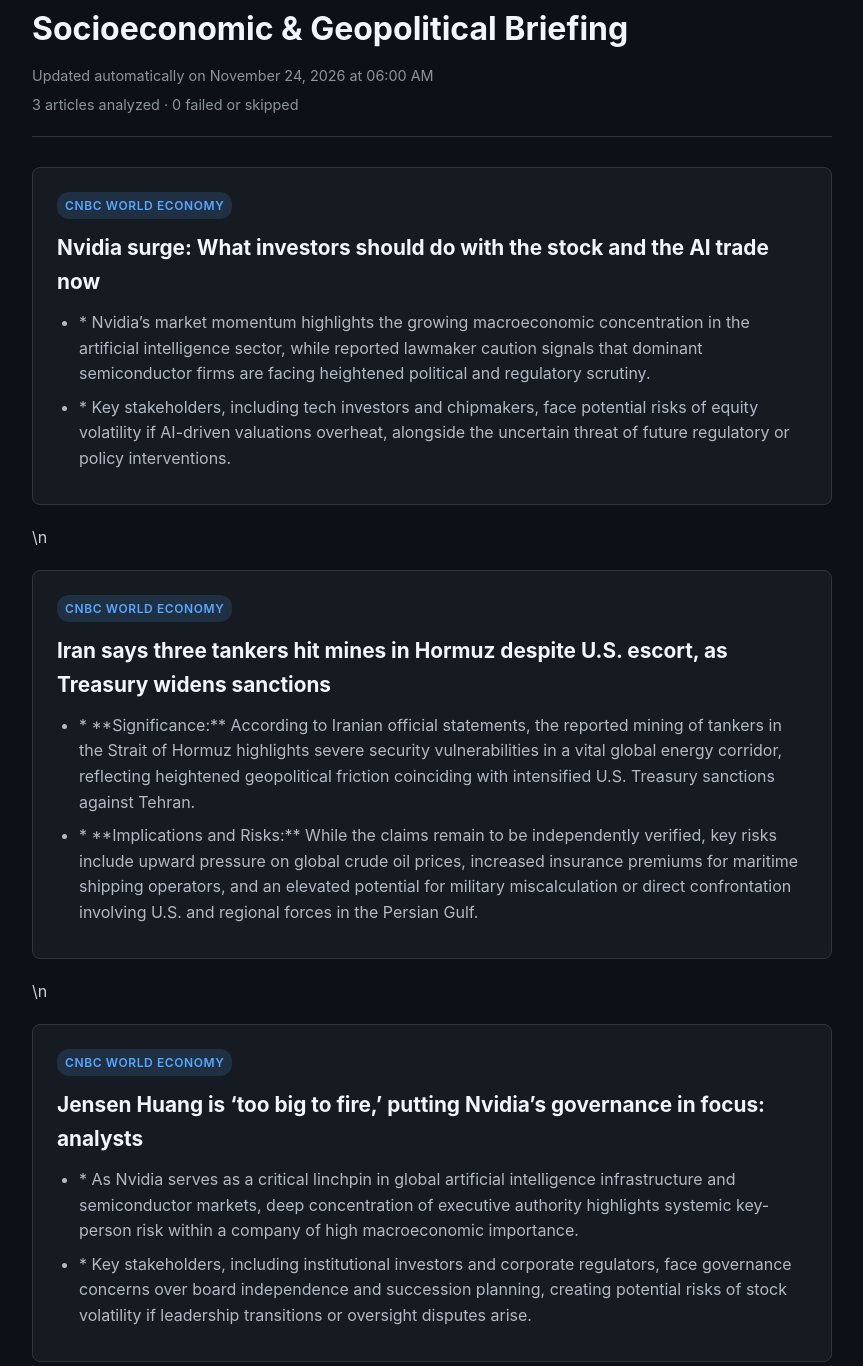
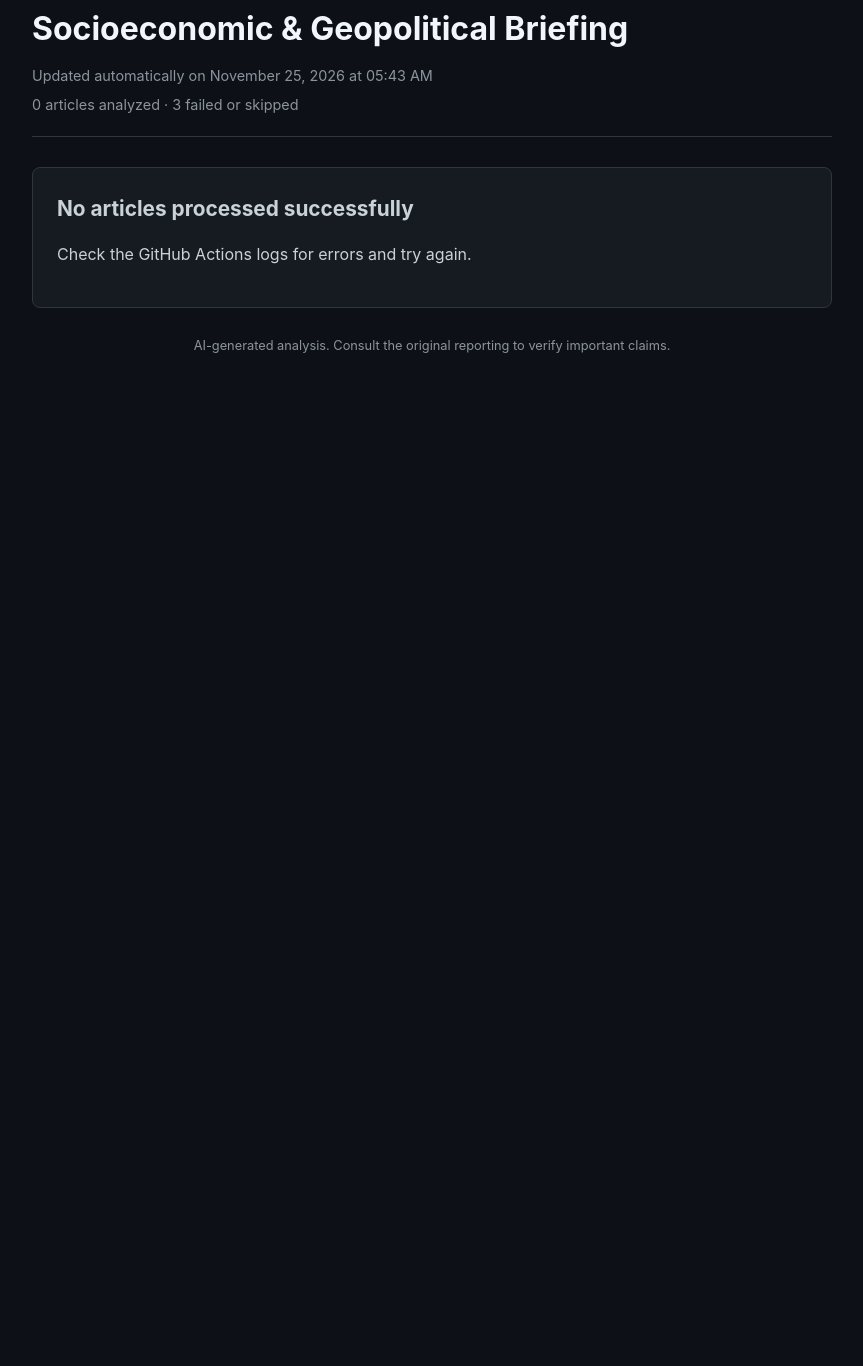
Before and after one commit to itserenjaeger1/the-geopolitical-pulse-, a plain HTML site: page index.html in a window 1280 px wide. Shown: the part 37-1403 px from the top of the page, without its empty margins (208-1071 px from the left). After the commit the page ends 800 px from the top, so only its background shows below. Drawn offline with Linux system fonts and the light colour scheme.

Commit message:
Deploying to gh-pages from @ itserenjaeger1/the-geopolitical-pulse-@fe86b8d4c1652b216eaaa84e8471c2ac7876f77a 🚀

```diff
--- a/index.html
+++ b/index.html
@@ -84,40 +84,15 @@
     <main class="container">
         <header>
             <h1>Socioeconomic &amp; Geopolitical Briefing</h1>
-            <div class="date">Updated automatically on November 24, 2026 at 06:00 AM</div>
-            <div class="status">3 articles analyzed · 0 failed or skipped</div>
+            <div class="date">Updated automatically on November 25, 2026 at 05:43 AM</div>
+            <div class="status">0 articles analyzed · 3 failed or skipped</div>
         </header>
         <section class="grid" aria-label="News articles">
 
-                <article class="card">
-                    <div class="source">CNBC World Economy</div>
-                    <h2>
-                        <a href="https://www.cnbc.com/2026/11/23/nvidia-stock-jensen-huang-ai-trade.html"
-                           target="_blank"
-                           rel="noopener noreferrer">Nvidia surge: What investors should do with the stock and the AI trade now</a>
-                    </h2>
-                    <ul><li>* Nvidia’s market momentum highlights the growing macroeconomic concentration in the artificial intelligence sector, while reported lawmaker caution signals that dominant semiconductor firms are facing heightened political and regulatory scrutiny.</li><li>* Key stakeholders, including tech investors and chipmakers, face potential risks of equity volatility if AI-driven valuations overheat, alongside the uncertain threat of future regulatory or policy interventions.</li></ul>
-                </article>
-                \n
-                <article class="card">
-                    <div class="source">CNBC World Economy</div>
-                    <h2>
-                        <a href="https://www.cnbc.com/2026/11/24/iran-trump-hormuz-crude-.html"
-                           target="_blank"
-                           rel="noopener noreferrer">Iran says three tankers hit mines in Hormuz despite U.S. escort, as Treasury widens sanctions</a>
-                    </h2>
-                    <ul><li>* **Significance:** According to Iranian official statements, the reported mining of tankers in the Strait of Hormuz highlights severe security vulnerabilities in a vital global energy corridor, reflecting heightened geopolitical friction coinciding with intensified U.S. Treasury sanctions against Tehran.</li><li>* **Implications and Risks:** While the claims remain to be independently verified, key risks include upward pressure on global crude oil prices, increased insurance premiums for maritime shipping operators, and an elevated potential for military miscalculation or direct confrontation involving U.S. and regional forces in the Persian Gulf.</li></ul>
-                </article>
-                \n
-                <article class="card">
-                    <div class="source">CNBC World Economy</div>
-                    <h2>
-                        <a href="https://www.cnbc.com/2026/11/24/nvidia-jensen-huang-governance.html"
-                           target="_blank"
-                           rel="noopener noreferrer">Jensen Huang is ‘too big to fire,’ putting Nvidia’s governance in focus: analysts</a>
-                    </h2>
-                    <ul><li>* As Nvidia serves as a critical linchpin in global artificial intelligence infrastructure and semiconductor markets, deep concentration of executive authority highlights systemic key-person risk within a company of high macroeconomic importance.</li><li>* Key stakeholders, including institutional investors and corporate regulators, face governance concerns over board independence and succession planning, creating potential risks of stock volatility if leadership transitions or oversight disputes arise.</li></ul>
-                </article>
+    <div class="card">
+        <h2>No articles processed successfully</h2>
+        <p>Check the GitHub Actions logs for errors and try again.</p>
+    </div>
 
         </section>
         <footer>
```
